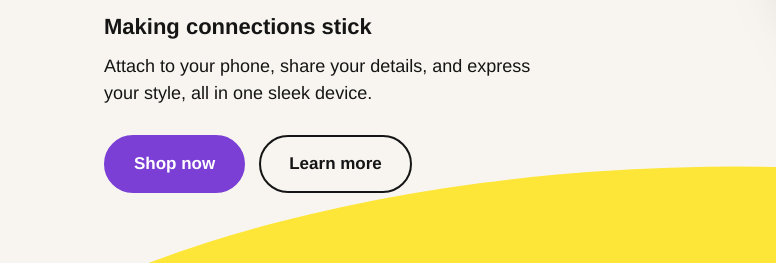
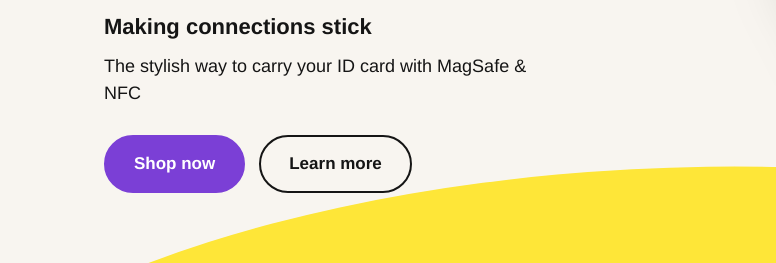
Before and after one commit to begum-g/mesnap-site, a plain HTML site: page index.html in a window 1280 px wide. Shown: the part 229-492 px from the top of the page, 0-776 px from the left. Drawn offline with Linux system fonts and the light colour scheme.

Commit message:
Hero subtext: stylish way to carry your ID card
Co-Authored-By: Claude Sonnet 5.5 <noreply@anthropic.com>

```diff
--- a/index.html
+++ b/index.html
@@ -138,7 +138,7 @@ footer a:hover{opacity:1;color:var(--yellow)}
   <div>
     <h1>Meet <span class="hl">MeSnap</span></h1>
     <p class="tag">Making connections stick</p>
-    <p class="lede">Attach to your phone, share your details, and express your style, all in one sleek device.</p>
+    <p class="lede">The stylish way to carry your ID card with MagSafe &amp; NFC</p>
     <div class="ctas"><a class="btn btn-primary" href="#shop">Shop now</a><a class="btn btn-ghost" href="#what">Learn more</a></div>
   </div>
   <div class="hero-img">
```
